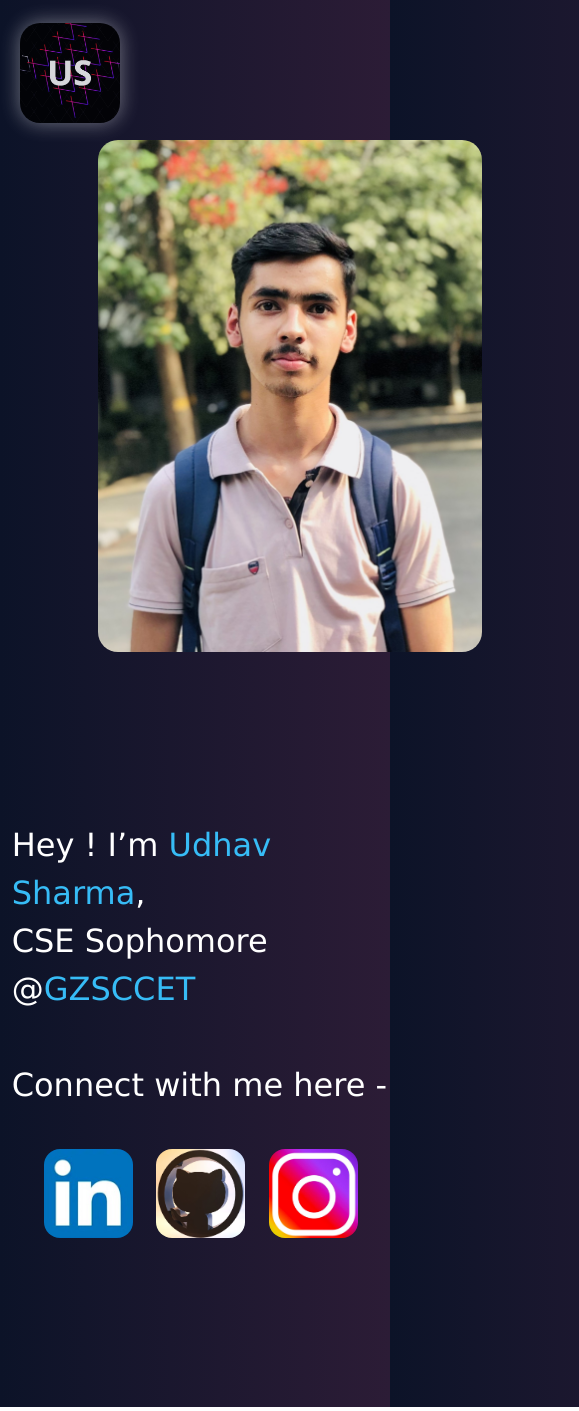
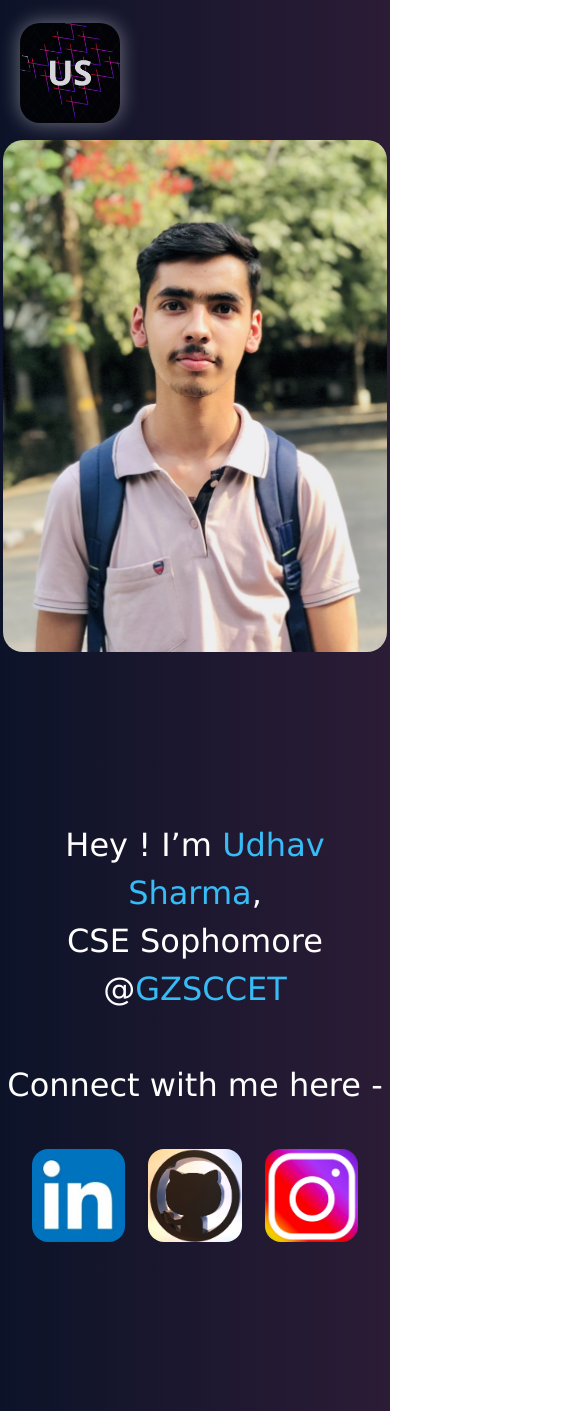
Before and after one commit to UdhavSharma2004/MyPortFolio-React, a React (Create React App) app: page / in a window 390 px wide. Shown: the whole page, 579 px wide, since content can reach past the window. Built offline with nearby package versions, Linux system fonts and the light colour scheme.

Commit message:
Responsiveness made easy

```diff
--- a/src/App.css
+++ b/src/App.css
@@ -77,11 +77,10 @@ backdrop-filter: blur(5.7px);
 }
 @media (max-width:866px){
   .profileImg{
-    padding-left: 25vw;
-    padding-right: 25vw;
+    padding:auto;
   }
 }
-@media (max-width: 360px){
+@media (max-width: 866px){
   .contactmehere,.contactform{
     width:100vw;
   }
@@ -104,7 +103,7 @@ backdrop-filter: blur(5.7px);
     height:120px;
  }
 } */
-@media (max-width:760px){
+@media (max-width:866px){
   #navb{
     /*  */
     position: fixed;
--- a/src/Files/Contactme/Contactme.js
+++ b/src/Files/Contactme/Contactme.js
@@ -3,11 +3,11 @@ export default function ContactMe(){
     return (
         // touch-pan-y
         <div className="text-white  bg-gradient-to-r flex flex-wrap from-twgS to-twgE mt-[150px]">
-            <div className="contactmehere flex flex-wrap p-[1rem]">
-                <p className="text-twblue text-[3rem] ml-[4vw] font-black text-center">Contact Me Here</p>
-                <p className="text-[1.5rem] my-[2rem] pl-[2vw]"><span className="text-twblue">Location </span>- Bathinda, Punjab</p>
-                <p className="text-[1.5rem] my-[2rem] pl-[2vw]"><span className="text-twblue">Email </span>- udhavsharma2004@gmail.com</p>
-                <p className="text-[1.5rem] my-[2rem] pl-[2vw]"><span className="text-twblue">Education </span>- Giani Zail Singh Campus College of Engineering & Technology, Bathinda.</p>
+            <div className="contactmehere flex flex-wrap p-[1rem] w-[auto]">
+                <p className="text-twblue text-[3rem] ml-[4vw] font-black text-center w-[100%]">Contact Me Here</p>
+                <p className="text-[1.5rem] my-[2rem] text-center w-[100%]"><span className="text-twblue">Location </span>- Bathinda, Punjab</p>
+                <p className="text-[1.5rem] my-[2rem] text-center w-[100%]"><span className="text-twblue">Email </span>- udhavsharma2004@gmail.com</p>
+                <p className="text-[1.5rem] my-[2rem] text-center w-[100%]"><span className="text-twblue">Education </span>- Giani Zail Singh Campus College of Engineering & Technology, Bathinda.</p>
                 <div className="contactprofiles ml-[5vw] mt-[2rem] flex space-x-[5vw]">
                     <a rel="noreferrer" href="https://www.linkedin.com/in/udhavsharma2004/" target={'_blank'} className="w-[3.5rem]"><img src={require('./linkedinlogo.jpg')} className=" rounded-[15px] hover:scale-95 hover:border-twblue hover:border-[5px]" alt="profileLogo"/></a>
                     <a rel="noreferrer" href="https://github.com/UdhavSharma2004" target={'_blank'} className="w-[3.5rem]"><img src={require('./githubImg.jpg')} className=" rounded-[15px] hover:scale-95 hover:border-twblue hover:border-[5px]" alt="profileLogo"/></a>
--- a/src/Files/HomePage/homePage.js
+++ b/src/Files/HomePage/homePage.js
@@ -1,7 +1,7 @@
 export default function Home(){
   return (
-    <div className="box flex text-white touch-pan-y bg-gradient-to-r from-twgS to-twgE w-[100vw] mt-[5rem] font-normal text-[2rem] flex-wrap-reverse">
-      <div className="leftcont ml-[3vw] my-[20vh]">
+    <div className="box flex text-white touch-pan-y bg-gradient-to-r from-twgS to-twgE mt-[5rem] font-normal text-[2rem] flex-wrap-reverse">
+      <div className="leftcont w-auto text-center my-[20vh] ">
         {/* name + connect-with-me + 3 icons*/}
         {/* Name */}
         <div className="myself">
```
